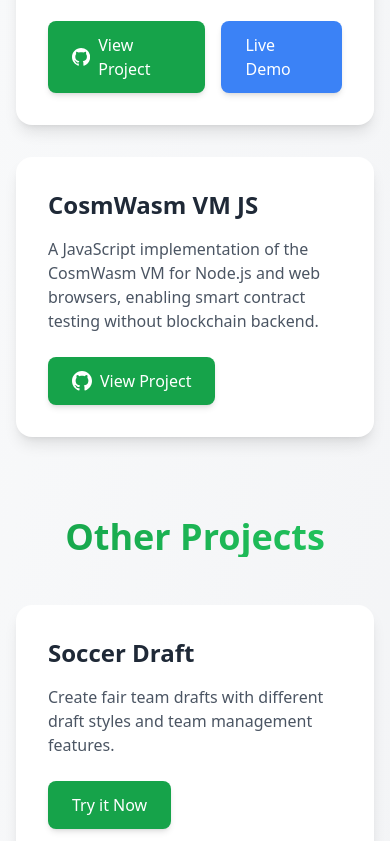
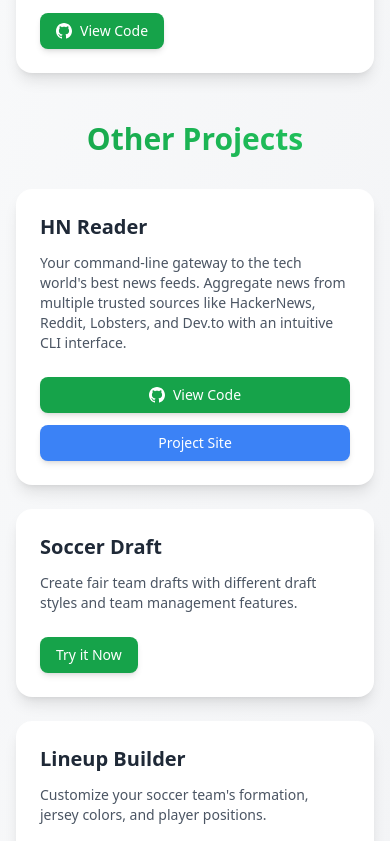
Before and after one commit to Bunchhieng/Bunchhieng.github.io, a plain HTML site: page index.html in a window 390 px wide. Shown: the part 803-1644 px from the top of the page. Drawn offline with nearby package versions, Linux system fonts and the light colour scheme.

Commit message:
fully responsive

```diff
--- a/index.html
+++ b/index.html
@@ -38,15 +38,15 @@
     gtag('config', 'G-41HBSL6CFC');
   </script>
 </head>
-<body class="bg-gradient-to-br from-gray-50 to-gray-100 text-gray-800">
-  <header class="bg-gradient-to-r from-green-600 via-green-500 to-green-600 text-white py-24 animate-gradient">
-    <div class="container mx-auto px-4 text-center">
-      <h1 class="text-6xl font-bold mb-6 tracking-tight">Bunchhieng Soth</h1>
-      <p class="text-xl mb-8 text-green-50">Building fun and interactive web experiences</p>
+<body class="bg-gradient-to-br from-gray-50 to-gray-100 text-gray-800 min-h-screen">
+  <header class="bg-gradient-to-r from-green-600 via-green-500 to-green-600 text-white py-12 sm:py-16 md:py-24 animate-gradient">
+    <div class="container mx-auto px-4 sm:px-6 lg:px-8 text-center">
+      <h1 class="text-4xl sm:text-5xl md:text-6xl font-bold mb-4 sm:mb-6 tracking-tight">Bunchhieng Soth</h1>
+      <p class="text-lg sm:text-xl mb-6 sm:mb-8 text-green-50">Building fun and interactive web experiences</p>
       <a href="https://www.linkedin.com/in/bunchhieng/"
          target="_blank"
-         class="inline-flex items-center bg-white/10 backdrop-blur-sm text-white px-8 py-3 rounded-full hover:bg-white/20 transition-all duration-300 shadow-lg hover:shadow-xl">
-        <svg class="w-5 h-5 mr-2" fill="currentColor" viewBox="0 0 24 24">
+         class="inline-flex items-center bg-white/10 backdrop-blur-sm text-white px-6 sm:px-8 py-2 sm:py-3 rounded-full hover:bg-white/20 transition-all duration-300 shadow-lg hover:shadow-xl text-sm sm:text-base">
+        <svg class="w-4 h-4 sm:w-5 sm:h-5 mr-2" fill="currentColor" viewBox="0 0 24 24">
           <path d="M19 0h-14c-2.761 0-5 2.239-5 5v14c0 2.761 2.239 5 5 5h14c2.762 0 5-2.239 5-5v-14c0-2.761-2.238-5-5-5zm-11 19h-3v-11h3v11zm-1.5-12.268c-.966 0-1.75-.79-1.75-1.764s.784-1.764 1.75-1.764 1.75.79 1.75 1.764-.783 1.764-1.75 1.764zm13.5 12.268h-3v-5.604c0-3.368-4-3.113-4 0v5.604h-3v-11h3v1.765c1.396-2.586 7-2.777 7 2.476v6.759z"/>
         </svg>
         Connect on LinkedIn
@@ -54,60 +54,79 @@
     </div>
   </header>
 
-  <main class="container mx-auto px-4 py-16">
-    <section class="mb-20">
-      <h2 class="text-4xl font-bold mb-12 text-center bg-gradient-to-r from-green-600 to-green-500 bg-clip-text text-transparent">Featured Projects</h2>
-      <div class="grid md:grid-cols-2 gap-8">
-        <div class="bg-white p-8 rounded-2xl shadow-lg hover:shadow-xl transition-shadow duration-300">
-          <h3 class="text-2xl font-semibold mb-4">CW Simulate UI</h3>
-          <p class="mb-6 text-gray-600">A web-based interface for debugging and testing CosmWasm contracts without setting up Rust dev toolchains or local testnet nodes.</p>
-          <div class="flex space-x-4">
+  <main class="container mx-auto px-4 sm:px-6 lg:px-8 py-8 sm:py-12 md:py-16">
+    <section class="mb-12 sm:mb-16 md:mb-20">
+      <h2 class="text-3xl sm:text-4xl font-bold mb-8 sm:mb-12 text-center bg-gradient-to-r from-green-600 to-green-500 bg-clip-text text-transparent">Featured Projects</h2>
+      <div class="grid grid-cols-1 md:grid-cols-2 gap-6 sm:gap-8">
+        <div class="bg-white p-6 sm:p-8 rounded-2xl shadow-lg hover:shadow-xl transition-shadow duration-300">
+          <h3 class="text-xl sm:text-2xl font-semibold mb-3 sm:mb-4">CW Simulate UI</h3>
+          <p class="mb-6 text-gray-600 text-sm sm:text-base">A web-based interface for debugging and testing CosmWasm contracts without setting up Rust dev toolchains or local testnet nodes.</p>
+          <div class="flex flex-col sm:flex-row gap-3 sm:gap-4">
             <a href="https://github.com/hyperweb-io/cw-simulate-ui"
                target="_blank"
-               class="inline-flex items-center bg-green-600 text-white px-6 py-3 rounded-lg hover:bg-green-500 transition-colors duration-300 shadow-md hover:shadow-lg">
-              <svg class="w-5 h-5 mr-2" fill="currentColor" viewBox="0 0 24 24">
+               class="inline-flex items-center justify-center bg-green-600 text-white px-4 sm:px-6 py-2 sm:py-3 rounded-lg hover:bg-green-500 transition-colors duration-300 shadow-md hover:shadow-lg text-sm sm:text-base">
+              <svg class="w-4 h-4 sm:w-5 sm:h-5 mr-2" fill="currentColor" viewBox="0 0 24 24">
                 <path d="M12 0c-6.626 0-12 5.373-12 12 0 5.302 3.438 9.8 8.207 11.387.599.111.793-.261.793-.577v-2.234c-3.338.726-4.033-1.416-4.033-1.416-.546-1.387-1.333-1.756-1.333-1.756-1.089-.745.083-.729.083-.729 1.205.084 1.839 1.237 1.839 1.237 1.07 1.834 2.807 1.304 3.492.997.107-.775.418-1.305.762-1.604-2.665-.305-5.467-1.334-5.467-5.931 0-1.311.469-2.381 1.236-3.221-.124-.303-.535-1.524.117-3.176 0 0 1.008-.322 3.301 1.23.957-.266 1.983-.399 3.003-.404 1.02.005 2.047.138 3.006.404 2.291-1.552 3.297-1.23 3.297-1.23.653 1.653.242 2.874.118 3.176.77.84 1.235 1.911 1.235 3.221 0 4.609-2.807 5.624-5.479 5.921.43.372.823 1.102.823 2.222v3.293c0 .319.192.694.801.576 4.765-1.589 8.199-6.086 8.199-11.386 0-6.627-5.373-12-12-12z"/>
               </svg>
-              View Project
+              View Code
             </a>
             <a href="https://cwsimulate.terran.one"
                target="_blank"
-               class="inline-flex items-center bg-blue-500 text-white px-6 py-3 rounded-lg hover:bg-blue-400 transition-colors duration-300 shadow-md hover:shadow-lg">
+               class="inline-flex items-center justify-center bg-blue-500 text-white px-4 sm:px-6 py-2 sm:py-3 rounded-lg hover:bg-blue-400 transition-colors duration-300 shadow-md hover:shadow-lg text-sm sm:text-base">
               Live Demo
             </a>
           </div>
         </div>
-        <div class="bg-white p-8 rounded-2xl shadow-lg hover:shadow-xl transition-shadow duration-300">
-          <h3 class="text-2xl font-semibold mb-4">CosmWasm VM JS</h3>
-          <p class="mb-6 text-gray-600">A JavaScript implementation of the CosmWasm VM for Node.js and web browsers, enabling smart contract testing without blockchain backend.</p>
+        <div class="bg-white p-6 sm:p-8 rounded-2xl shadow-lg hover:shadow-xl transition-shadow duration-300">
+          <h3 class="text-xl sm:text-2xl font-semibold mb-3 sm:mb-4">CosmWasm VM JS</h3>
+          <p class="mb-6 text-gray-600 text-sm sm:text-base">A JavaScript implementation of the CosmWasm VM for Node.js and web browsers, enabling smart contract testing without blockchain backend.</p>
           <a href="https://github.com/hyperweb-io/cosmwasm-vm-js"
              target="_blank"
-             class="inline-flex items-center bg-green-600 text-white px-6 py-3 rounded-lg hover:bg-green-500 transition-colors duration-300 shadow-md hover:shadow-lg">
-            <svg class="w-5 h-5 mr-2" fill="currentColor" viewBox="0 0 24 24">
+             class="inline-flex items-center justify-center bg-green-600 text-white px-4 sm:px-6 py-2 sm:py-3 rounded-lg hover:bg-green-500 transition-colors duration-300 shadow-md hover:shadow-lg text-sm sm:text-base">
+            <svg class="w-4 h-4 sm:w-5 sm:h-5 mr-2" fill="currentColor" viewBox="0 0 24 24">
               <path d="M12 0c-6.626 0-12 5.373-12 12 0 5.302 3.438 9.8 8.207 11.387.599.111.793-.261.793-.577v-2.234c-3.338.726-4.033-1.416-4.033-1.416-.546-1.387-1.333-1.756-1.333-1.756-1.089-.745.083-.729.083-.729 1.205.084 1.839 1.237 1.839 1.237 1.07 1.834 2.807 1.304 3.492.997.107-.775.418-1.305.762-1.604-2.665-.305-5.467-1.334-5.467-5.931 0-1.311.469-2.381 1.236-3.221-.124-.303-.535-1.524.117-3.176 0 0 1.008-.322 3.301 1.23.957-.266 1.983-.399 3.003-.404 1.02.005 2.047.138 3.006.404 2.291-1.552 3.297-1.23 3.297-1.23.653 1.653.242 2.874.118 3.176.77.84 1.235 1.911 1.235 3.221 0 4.609-2.807 5.624-5.479 5.921.43.372.823 1.102.823 2.222v3.293c0 .319.192.694.801.576 4.765-1.589 8.199-6.086 8.199-11.386 0-6.627-5.373-12-12-12z"/>
             </svg>
-            View Project
+            View Code
           </a>
         </div>
       </div>
     </section>
 
-    <section class="mb-16">
-      <h2 class="text-4xl font-bold mb-12 text-center bg-gradient-to-r from-green-600 to-green-500 bg-clip-text text-transparent">Other Projects</h2>
-      <div class="grid md:grid-cols-2 gap-8">
-        <div class="bg-white p-8 rounded-2xl shadow-lg hover:shadow-xl transition-shadow duration-300">
-          <h3 class="text-2xl font-semibold mb-4">Soccer Draft</h3>
-          <p class="mb-6 text-gray-600">Create fair team drafts with different draft styles and team management features.</p>
+    <section class="mb-12 sm:mb-16">
+      <h2 class="text-3xl sm:text-4xl font-bold mb-8 sm:mb-12 text-center bg-gradient-to-r from-green-600 to-green-500 bg-clip-text text-transparent">Other Projects</h2>
+      <div class="grid grid-cols-1 md:grid-cols-2 gap-6 sm:gap-8">
+        <div class="bg-white p-6 sm:p-8 rounded-2xl shadow-lg hover:shadow-xl transition-shadow duration-300">
+          <h3 class="text-xl sm:text-2xl font-semibold mb-3 sm:mb-4">HN Reader</h3>
+          <p class="mb-6 text-gray-600 text-sm sm:text-base">Your command-line gateway to the tech world's best news feeds. Aggregate news from multiple trusted sources like HackerNews, Reddit, Lobsters, and Dev.to with an intuitive CLI interface.</p>
+          <div class="flex flex-col sm:flex-row gap-3 sm:gap-4">
+            <a href="https://github.com/Bunchhieng/hnreader"
+               target="_blank"
+               class="inline-flex items-center justify-center bg-green-600 text-white px-4 sm:px-6 py-2 sm:py-3 rounded-lg hover:bg-green-500 transition-colors duration-300 shadow-md hover:shadow-lg text-sm sm:text-base">
+              <svg class="w-4 h-4 sm:w-5 sm:h-5 mr-2" fill="currentColor" viewBox="0 0 24 24">
+                <path d="M12 0c-6.626 0-12 5.373-12 12 0 5.302 3.438 9.8 8.207 11.387.599.111.793-.261.793-.577v-2.234c-3.338.726-4.033-1.416-4.033-1.416-.546-1.387-1.333-1.756-1.333-1.756-1.089-.745.083-.729.083-.729 1.205.084 1.839 1.237 1.839 1.237 1.07 1.834 2.807 1.304 3.492.997.107-.775.418-1.305.762-1.604-2.665-.305-5.467-1.334-5.467-5.931 0-1.311.469-2.381 1.236-3.221-.124-.303-.535-1.524.117-3.176 0 0 1.008-.322 3.301 1.23.957-.266 1.983-.399 3.003-.404 1.02.005 2.047.138 3.006.404 2.291-1.552 3.297-1.23 3.297-1.23.653 1.653.242 2.874.118 3.176.77.84 1.235 1.911 1.235 3.221 0 4.609-2.807 5.624-5.479 5.921.43.372.823 1.102.823 2.222v3.293c0 .319.192.694.801.576 4.765-1.589 8.199-6.086 8.199-11.386 0-6.627-5.373-12-12-12z"/>
+              </svg>
+              View Code
+            </a>
+            <a href="https://bunchhieng.github.io/hnreader/"
+               target="_blank"
+               class="inline-flex items-center justify-center bg-blue-500 text-white px-4 sm:px-6 py-2 sm:py-3 rounded-lg hover:bg-blue-400 transition-colors duration-300 shadow-md hover:shadow-lg text-sm sm:text-base">
+              Project Site
+            </a>
+          </div>
+        </div>
+        <div class="bg-white p-6 sm:p-8 rounded-2xl shadow-lg hover:shadow-xl transition-shadow duration-300">
+          <h3 class="text-xl sm:text-2xl font-semibold mb-3 sm:mb-4">Soccer Draft</h3>
+          <p class="mb-6 text-gray-600 text-sm sm:text-base">Create fair team drafts with different draft styles and team management features.</p>
           <a href="https://bunchhieng.github.io/soccer-draft/"
-             class="inline-flex items-center bg-green-600 text-white px-6 py-3 rounded-lg hover:bg-green-500 transition-colors duration-300 shadow-md hover:shadow-lg">
+             class="inline-flex items-center justify-center bg-green-600 text-white px-4 sm:px-6 py-2 sm:py-3 rounded-lg hover:bg-green-500 transition-colors duration-300 shadow-md hover:shadow-lg text-sm sm:text-base">
             Try it Now
           </a>
         </div>
-        <div class="bg-white p-8 rounded-2xl shadow-lg hover:shadow-xl transition-shadow duration-300">
-          <h3 class="text-2xl font-semibold mb-4">Lineup Builder</h3>
-          <p class="mb-6 text-gray-600">Customize your soccer team's formation, jersey colors, and player positions.</p>
+        <div class="bg-white p-6 sm:p-8 rounded-2xl shadow-lg hover:shadow-xl transition-shadow duration-300">
+          <h3 class="text-xl sm:text-2xl font-semibold mb-3 sm:mb-4">Lineup Builder</h3>
+          <p class="mb-6 text-gray-600 text-sm sm:text-base">Customize your soccer team's formation, jersey colors, and player positions.</p>
           <a href="https://bunchhieng.github.io/soccer-draft/lineup.html"
-             class="inline-flex items-center bg-green-600 text-white px-6 py-3 rounded-lg hover:bg-green-500 transition-colors duration-300 shadow-md hover:shadow-lg">
+             class="inline-flex items-center justify-center bg-green-600 text-white px-4 sm:px-6 py-2 sm:py-3 rounded-lg hover:bg-green-500 transition-colors duration-300 shadow-md hover:shadow-lg text-sm sm:text-base">
             Build Lineup
           </a>
         </div>
```
